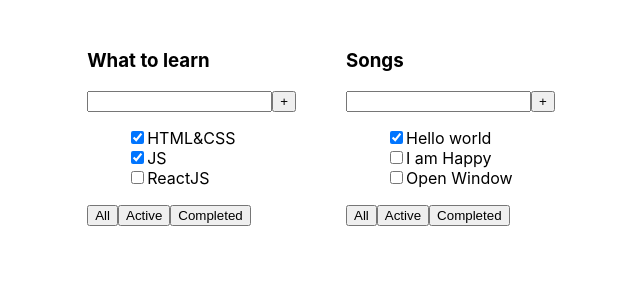
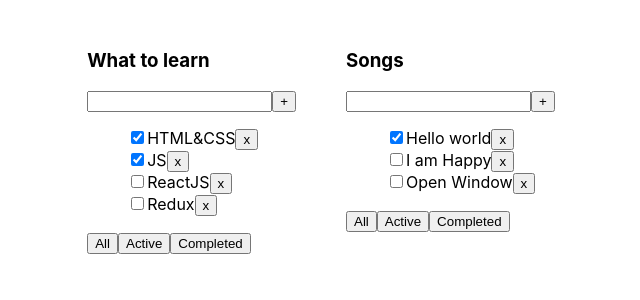
Before and after one commit to Wowaxur/1-todolist, a React (Create React App) app: page / in a window 1280 px wide. Shown: the top 300 px of the page, without its empty margins (294-934 px from the left). Built offline with nearby package versions, Linux system fonts and the light colour scheme.

Commit message:
add props.tasks.map to <ul>

```diff
--- a/src/components/todolist/TodoList.tsx
+++ b/src/components/todolist/TodoList.tsx
@@ -8,7 +8,7 @@ type TaskType = {
 type TodotlistPropsType = {
     title: string
     tasks: Array<TaskType>
-
+    removeTask: Function
 
 }
 
@@ -22,7 +22,24 @@ export const TodoList = (props: TodotlistPropsType) => {
                 <button>+</button>
             </div>
             <ul>
-                <li><input type="checkbox" checked={props.tasks[0].isDone}/>
+                {
+                    props.tasks.map(t =>
+                        <li><input type="checkbox" checked={t.isDone}/>
+                            <span>{t.title}</span>
+                            <button onClick={() => {
+                            props.removeTask(t.id)
+                            }}>x
+                            </button>
+                        </li>
+                    )
+                    /*   {
+                           props.tasks.map( (t) => {
+                               return  <li><input type="checkbox" checked={t.isDone}/>
+                                   <span>{t.title}</span>
+                               </li>
+                           })
+                       }*/}
+                {/*<li><input type="checkbox" checked={props.tasks[0].isDone}/>
                     <span>{props.tasks[0].title}</span>
                 </li>
                 <li><input type="checkbox" checked={props.tasks[1].isDone}/>
@@ -30,7 +47,7 @@ export const TodoList = (props: TodotlistPropsType) => {
                 </li>
                 <li><input type="checkbox" checked={props.tasks[2].isDone}/>
                     <span>{props.tasks[2].title}</span>
-                    </li>
+                    </li>*/}
             </ul>
             <div>
                 <button>All</button>
```
